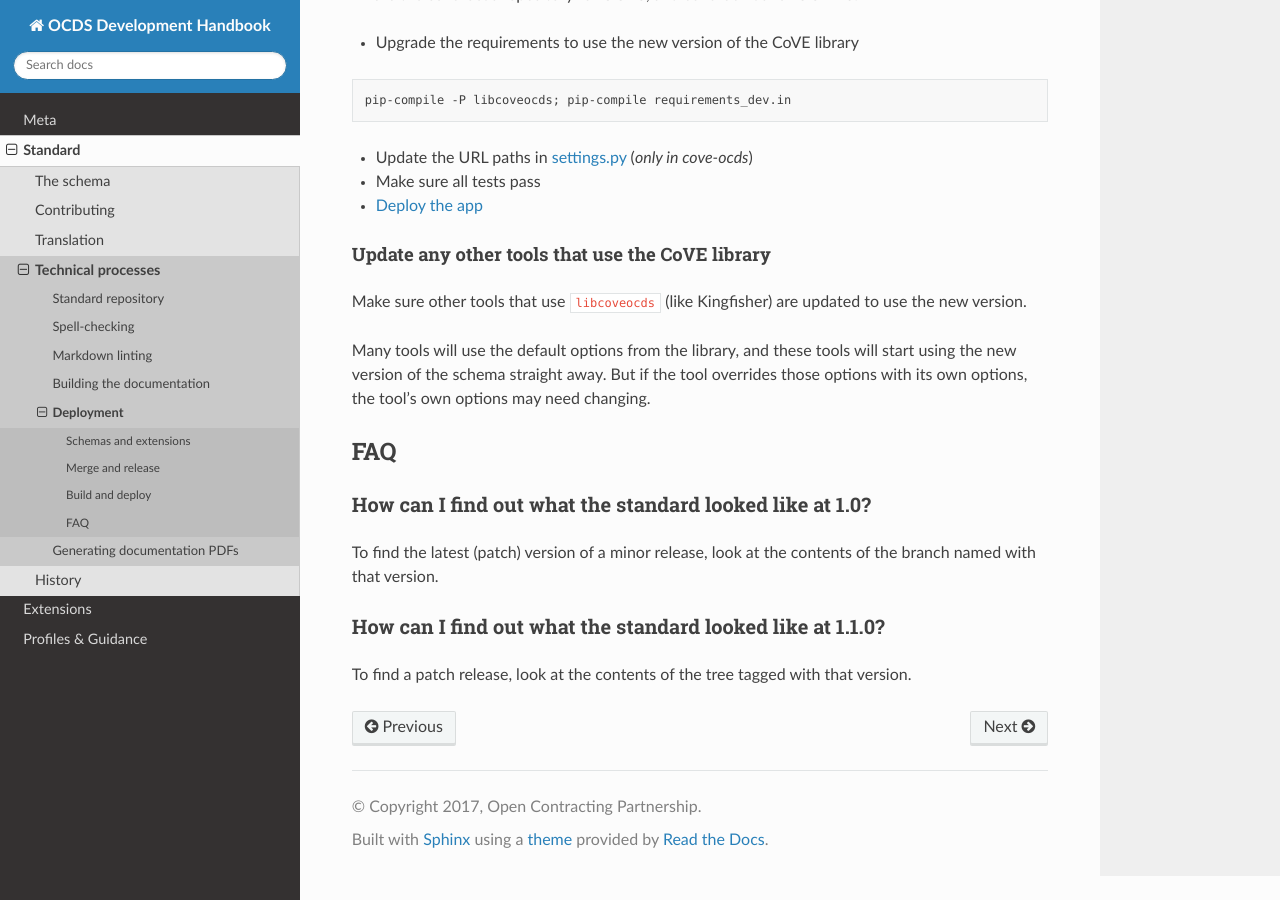
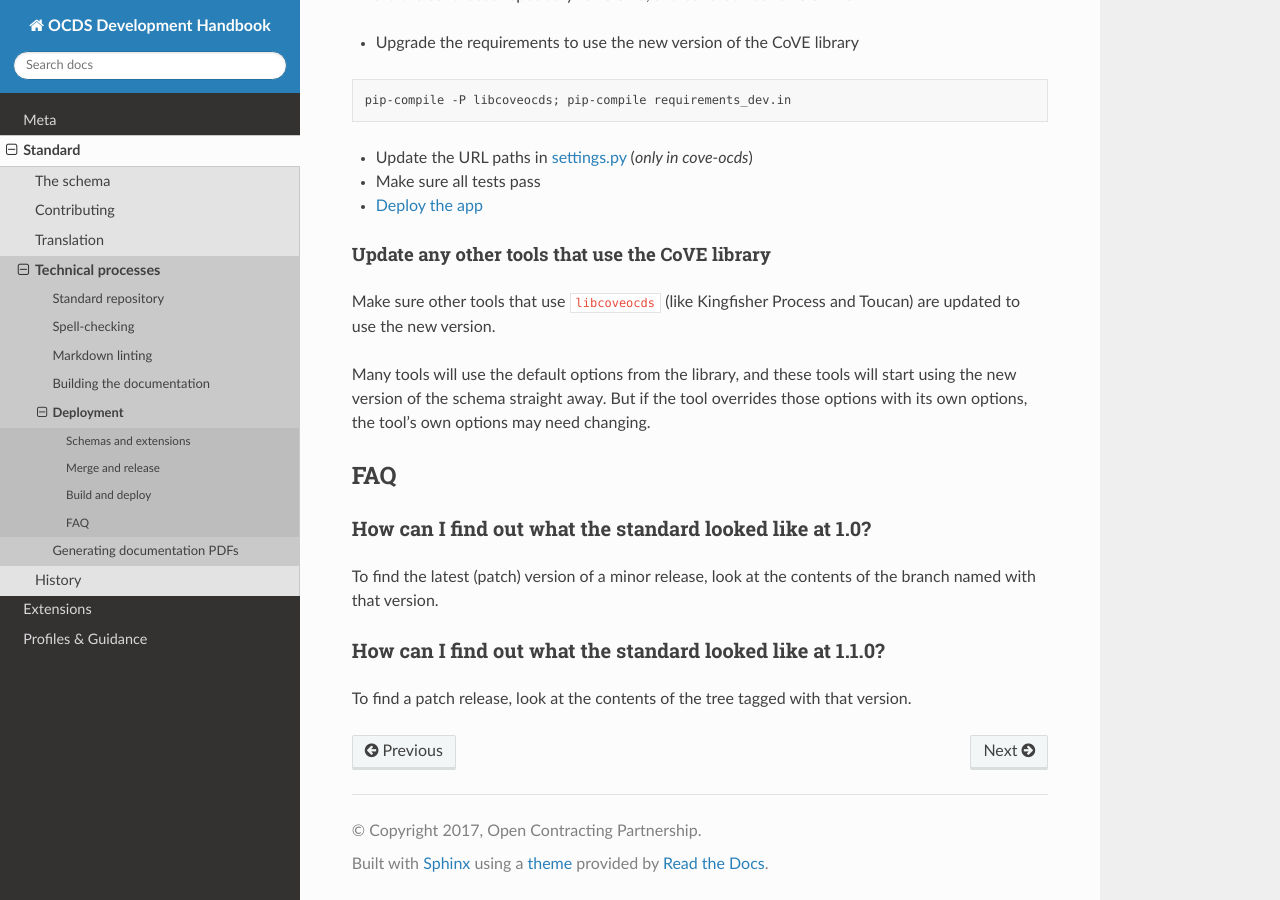
Before and after one commit to open-contracting/standard-development-handbook, a Sphinx documentation site: the page built from docs/standard/technical/deployment.md, in a window 1280 px wide and 900 px high, scrolled down 4720 px. Built offline with Sphinx 7.4.7 and the Read the Docs theme 2.0.0, drawn with Linux system fonts in a browser that asks for light colours.

Commit message:
Mention Toucan as user of libcoveocds

```diff
--- a/docs/standard/technical/deployment.md
+++ b/docs/standard/technical/deployment.md
@@ -205,7 +205,7 @@ pip-compile -P libcoveocds; pip-compile requirements_dev.in
 
 #### Update any other tools that use the CoVE library
 
-Make sure other tools that use ``libcoveocds`` (like Kingfisher) are updated to use the new version.
+Make sure other tools that use ``libcoveocds`` (like Kingfisher Process and Toucan) are updated to use the new version.
 
 Many tools will use the default options from the library, and these tools will start using the new version of the schema straight away. But if the tool overrides those options with its own options, the tool's own options may need changing.
 
```
